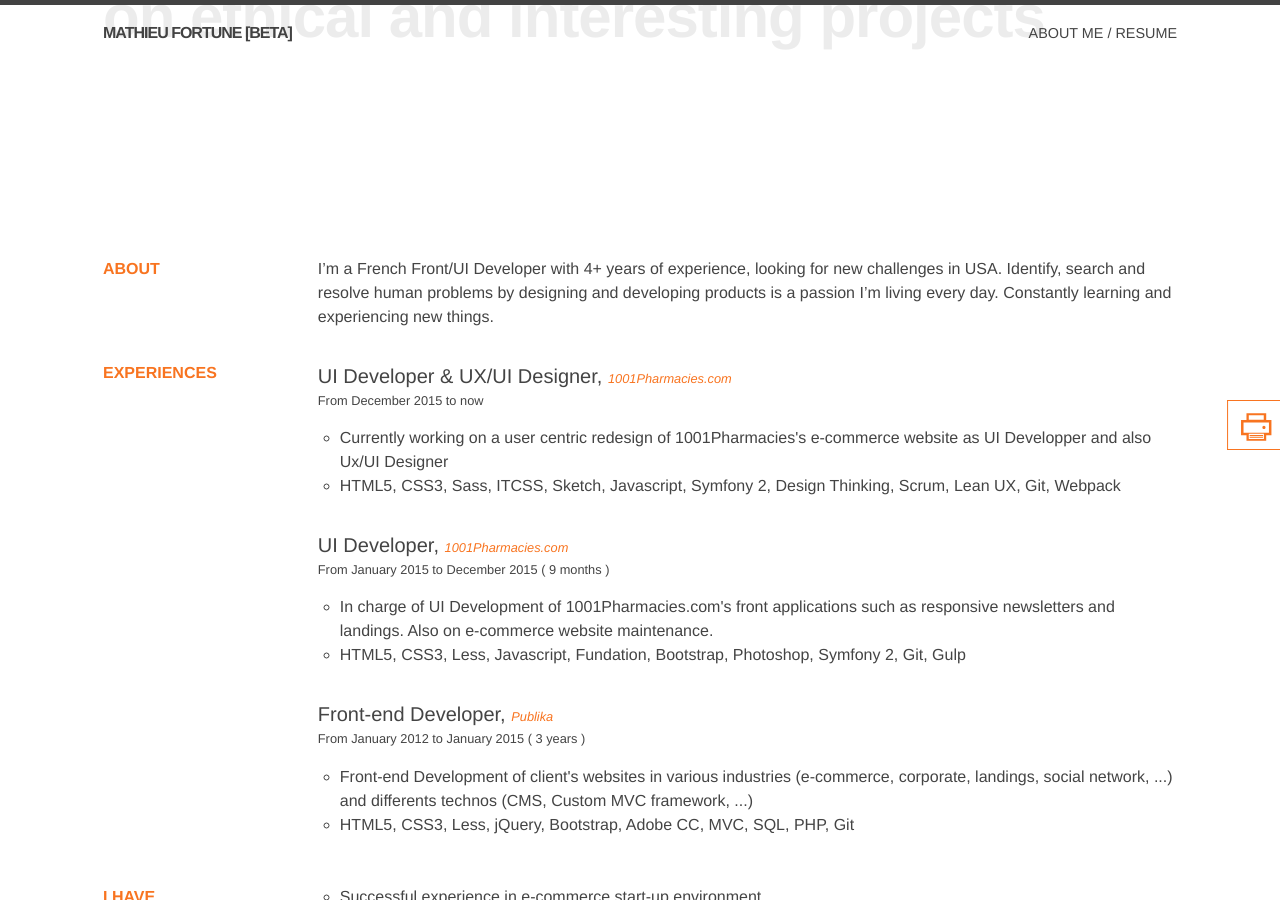
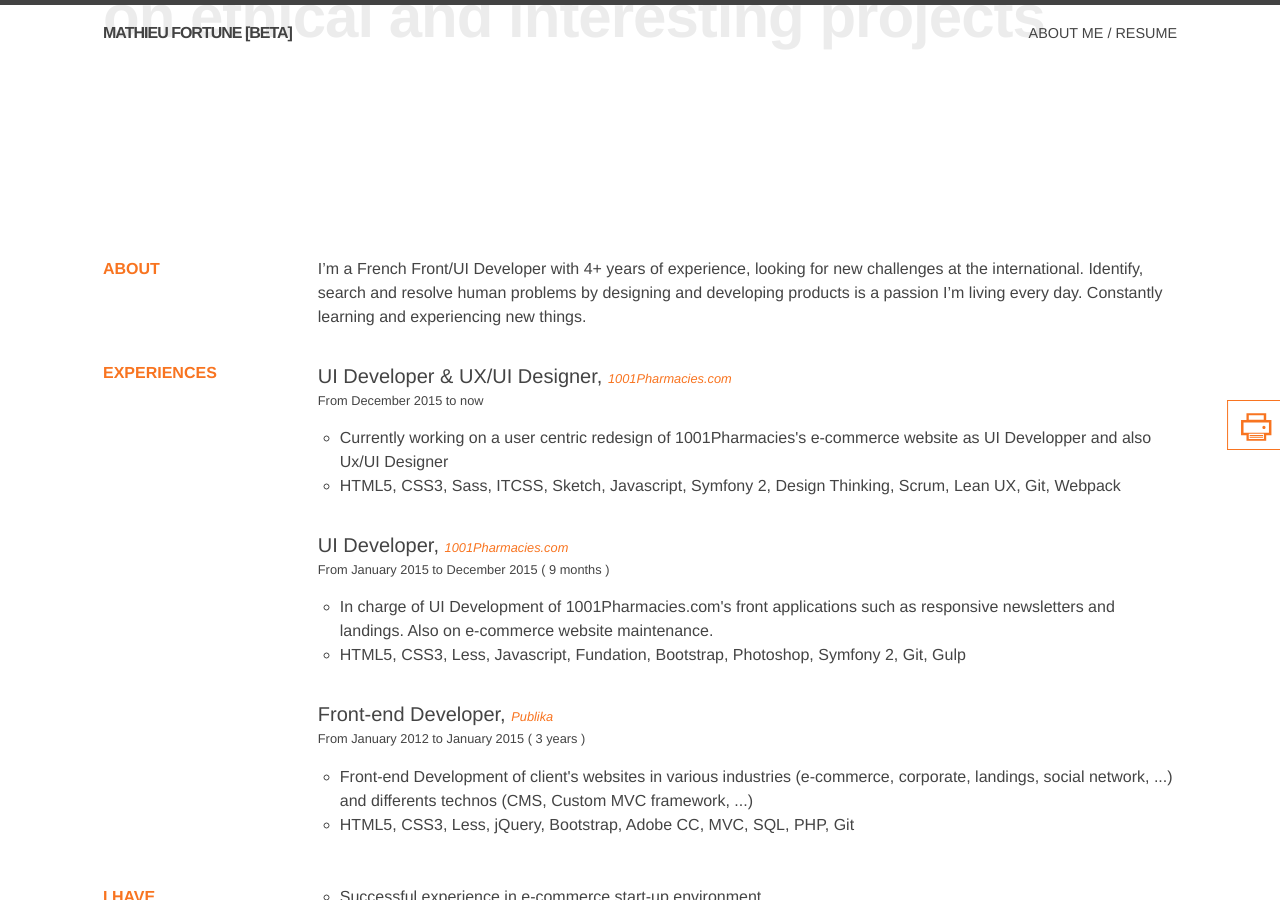
Before and after one commit to MathieuFortune/mathieufortune.github.io, a Jekyll site: the page built from about.md, in a window 1280 px wide and 900 px high, scrolled down 431 px. Built offline with Jekyll 4.4.1, drawn with Linux system fonts in a browser that asks for light colours.

Commit message:
[FIX] resume location searching

```diff
--- a/_data/about.json
+++ b/_data/about.json
@@ -6,7 +6,7 @@
   },
   "about": {
     "title": "About",
-    "desc": "I'm a French Front/UI Developer with 4+ years of experience, looking for new challenges in USA. Identify, search and resolve human problems by designing and developing products is a passion I'm living every day. Constantly learning and experiencing new things.",
+    "desc": "I'm a French Front/UI Developer with 4+ years of experience, looking for new challenges at the international. Identify, search and resolve human problems by designing and developing products is a passion I'm living every day. Constantly learning and experiencing new things.",
   },
   "experience_heading": "Experiences",
   "experiences": [
```
